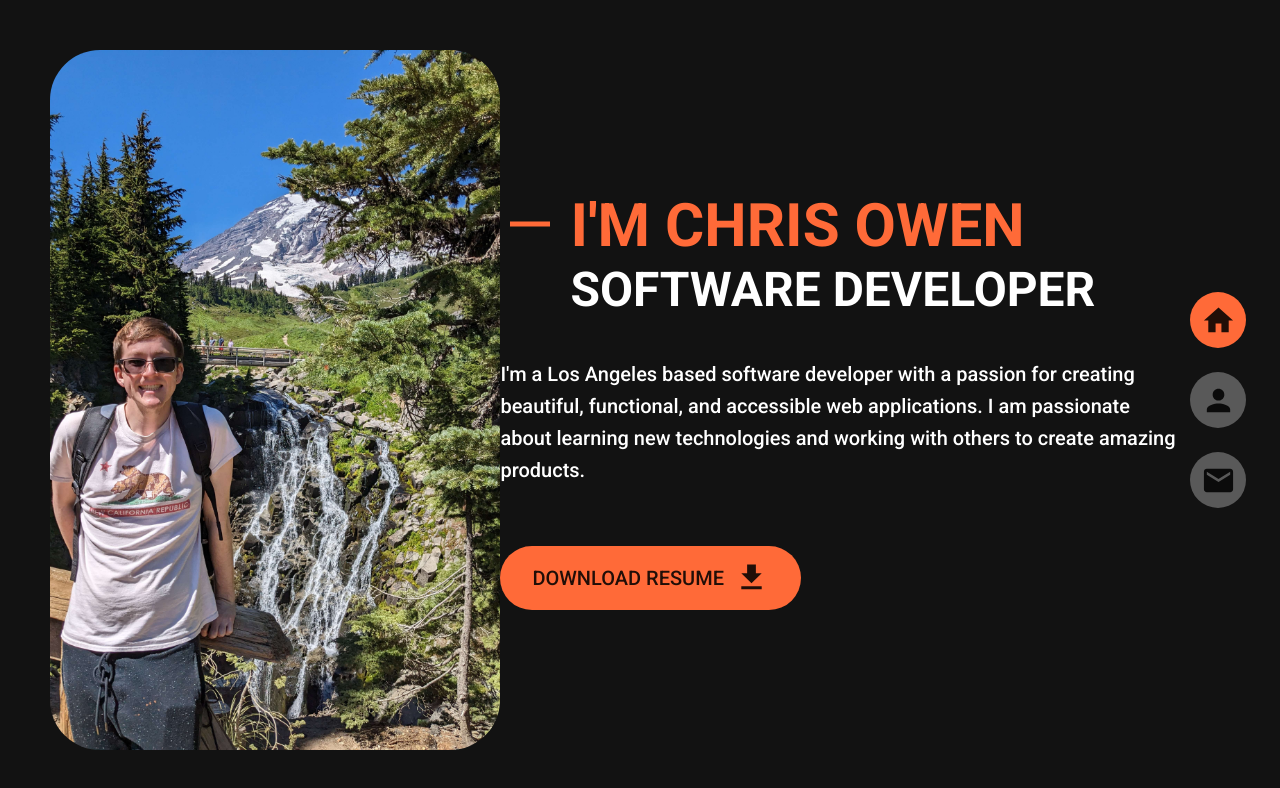
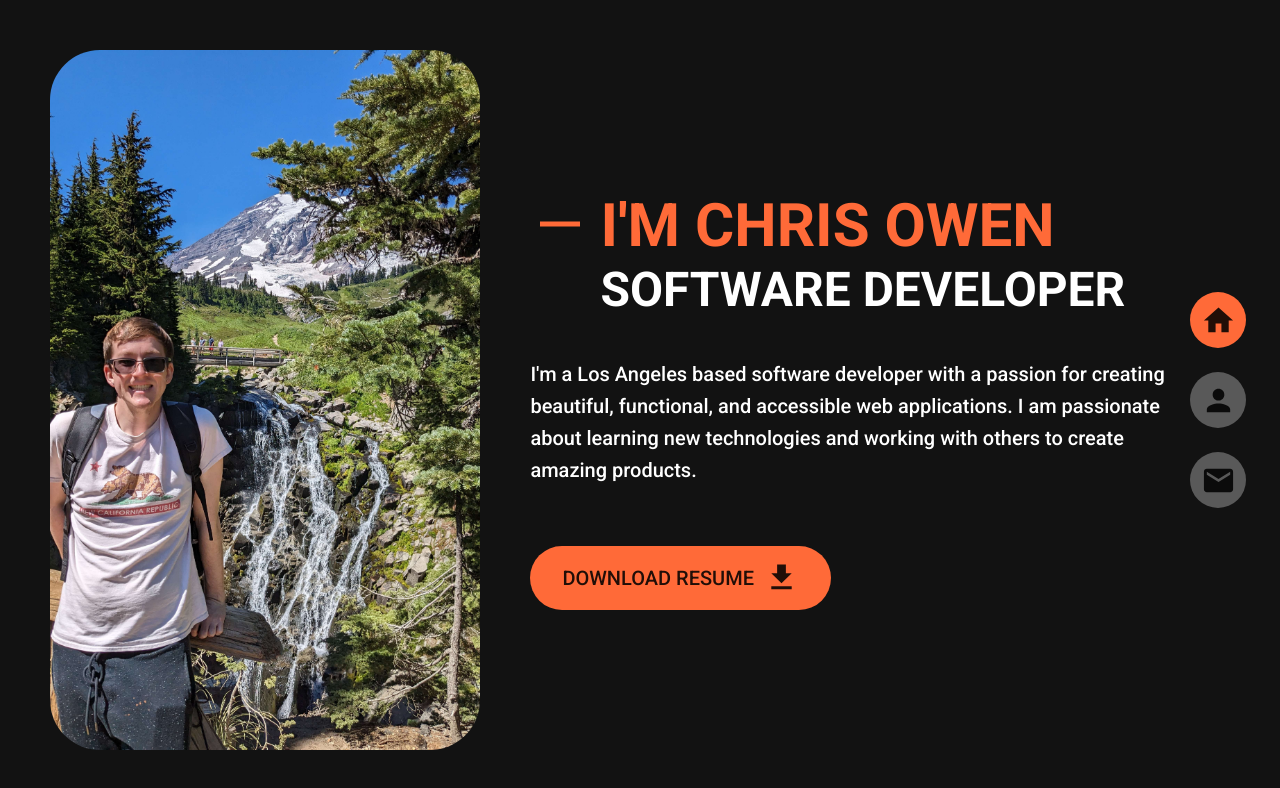
Before and after one commit to chrisowen2015/Resume-App, a Next.js app in the folder resume-app/: page / in a window 1280 px wide. Shown: the top 788 px of the page. Built offline with nearby package versions, Linux system fonts and the light colour scheme.

Commit message:
Home Picture Spacing

```diff
--- a/resume-app/src/components/Home/Home.tsx
+++ b/resume-app/src/components/Home/Home.tsx
@@ -12,7 +12,7 @@ export default function Home() {
     return (
         <>
             <Box sx={{ width: '100%', height: '100vh', display: 'flex', justifyContent: 'space-between', }}>
-                <div style={{ width: '40%', position: 'relative', margin: '50px 0 50px 50px' }}>
+                <div style={{ width: '40%', position: 'relative', margin: '50px' }}>
                     <Image src="/images/chris-owen.jpg"
                         alt="Chris Owen"
                         title="Chris Owen - Software Developer"
```
